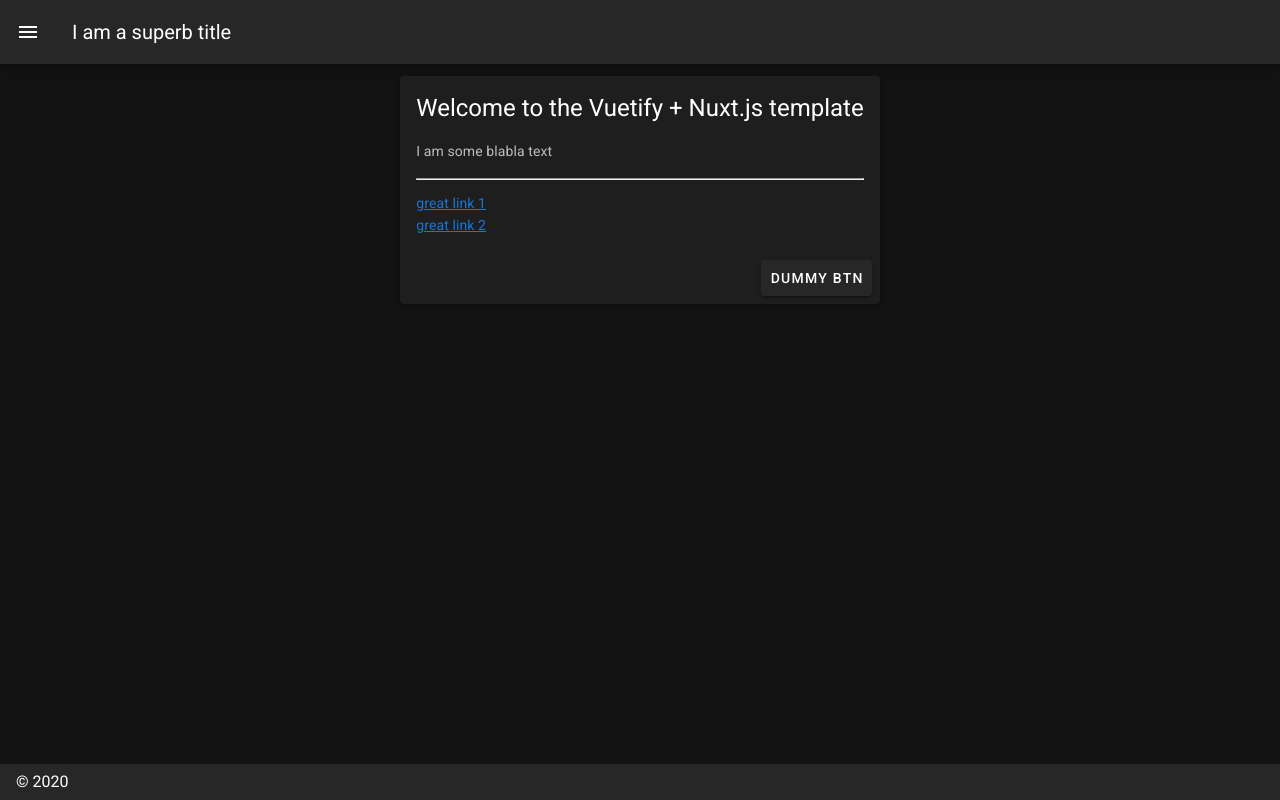
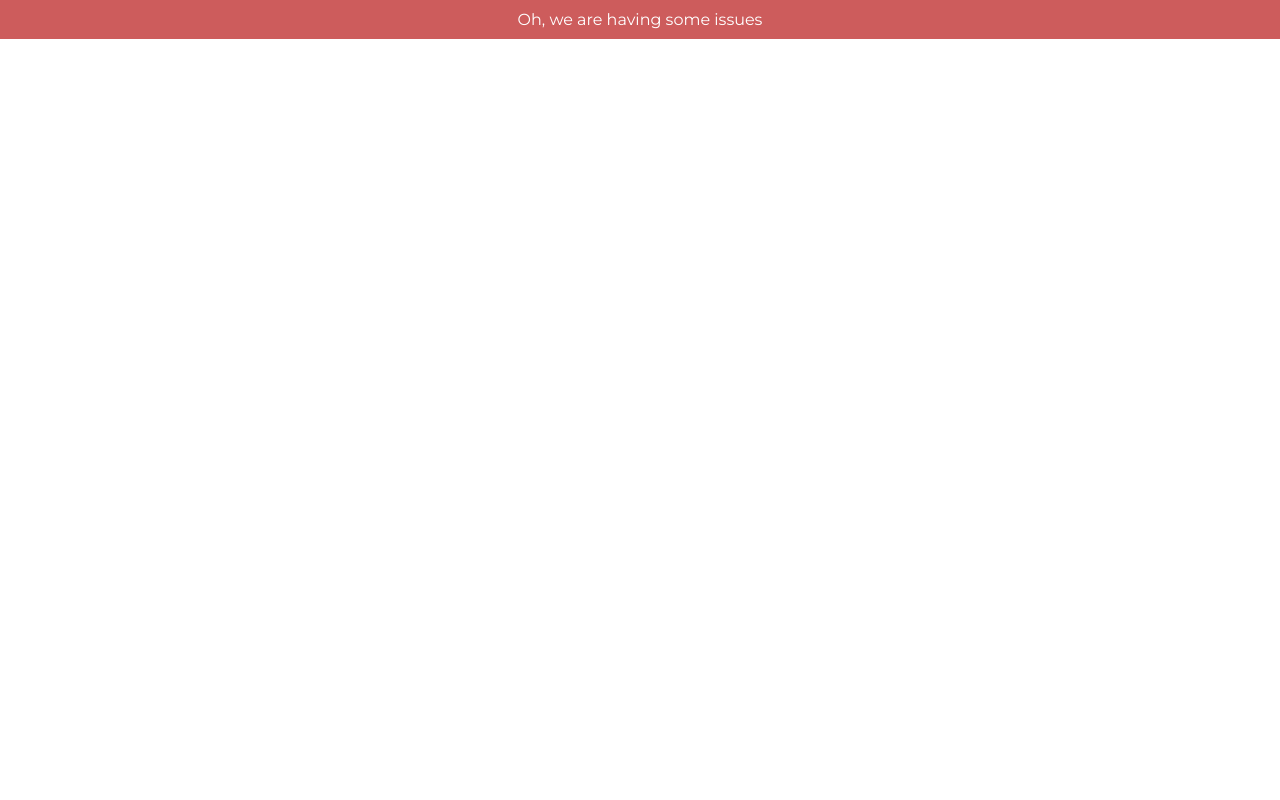
Before and after one commit to CristianLluis/serverMonitorFront, a Nuxt app: page / in a window 1280 px wide. Built offline with nearby package versions, Linux system fonts and the light colour scheme.

Commit message:
added notification bar
bar is a core component added to default layout

```diff
--- /dev/null
+++ b/components/visitors/general/NotificationBar.vue
@@ -0,0 +1,39 @@
+<template>
+  <div>
+    <div
+      v-for="i in notificationErrors"
+      :key="i.id"
+      :class="'full-background ' + i.color"
+    >
+      {{ i.text }}
+    </div>
+  </div>
+</template>
+
+<script>
+export default {
+  name: "NotificationBar",
+
+  data() {
+    return {
+      notificationErrors: [
+        {
+          color: "red",
+          id: 0,
+          text: "Oh, we are having some issues"
+        }
+      ]
+    };
+  }
+};
+</script>
+
+<style scoped>
+.full-background {
+  padding: 10px;
+  z-index: 0;
+  position: relative;
+  text-align: center;
+  color: white;
+}
+</style>
--- a/layouts/default.vue
+++ b/layouts/default.vue
@@ -1,64 +1,53 @@
 <template>
-  <v-app dark>
-    <v-navigation-drawer
-      v-model="drawer"
-      fixed
-      app
-    >
-      <v-list>
-        <v-list-item
-          v-for="(item, i) in items"
-          :key="i"
-          :to="item.to"
-          router
-          exact
-        >
-          <v-list-item-action>
-            <v-icon>{{ item.icon }}</v-icon>
-          </v-list-item-action>
-          <v-list-item-content>
-            <v-list-item-title v-text="item.title" />
-          </v-list-item-content>
-        </v-list-item>
-      </v-list>
-    </v-navigation-drawer>
-    <v-app-bar
-      :clipped-left="clipped"
-      fixed
-      app
-    >
-      <v-app-bar-nav-icon @click.stop="drawer = !drawer" />
-      <v-toolbar-title v-text="title" />
-      <v-spacer />
-    </v-app-bar>
-    <v-content>
-      <v-container>
-        <nuxt />
-      </v-container>
-    </v-content>
-    <v-footer
-      fixed
-      app
-    >
-      <span>&copy; {{ new Date().getFullYear() }}</span>
-    </v-footer>
-  </v-app>
+  <div>
+    <NotificationBar />
+    <nuxt />
+  </div>
 </template>
 
 <script>
+import NotificationBar from "@/components/visitors/general/NotificationBar";
+
 export default {
-  data () {
-    return {
-      drawer: false,
-      items: [
-        {
-          icon: 'mdi-apps',
-          title: 'Welcome',
-          to: '/'
-        }
-      ],
-      title: 'I am a superb title'
-    }
+  components: {
+    NotificationBar
   }
+};
+</script>
+
+<style>
+body {
+  font-family: Montserrat;
 }
-</script>
+body,
+html {
+  margin: 0px;
+  padding: 0px;
+}
+h2,
+h3,
+h1,
+h4 {
+  margin-top: 5px;
+  margin-bottom: 5px;
+}
+a,
+a:focus,
+a:visited,
+a:hover {
+  color: #000;
+  text-decoration: none;
+}
+.issue,
+.yellow {
+  background: #f1c21a;
+}
+.down,
+.red {
+  background: #cd5c5c;
+}
+.up,
+.green {
+  background: #2ee779;
+}
+</style>
--- a/nuxt.config.js
+++ b/nuxt.config.js
@@ -15,6 +15,10 @@
     ],
     link: [
       { rel: 'icon', type: 'image/x-icon', href: '/favicon.ico' }
+    ],
+    link: [
+      { rel: 'icon', type: 'image/x-icon', href: '/favicon.ico' },
+      { rel: 'stylesheet', href: 'https://fonts.googleapis.com/css?family=Montserrat:300,400,700' }
     ]
   },
   /*
--- a/pages/index.vue
+++ b/pages/index.vue
@@ -1,36 +1,8 @@
 <template>
-  <v-layout column justify-center align-center>
-    <v-flex xs12 sm8 md6>
-      <v-card>
-        <v-card-title class="headline">
-          Welcome to the Vuetify + Nuxt.js template
-        </v-card-title>
-        <v-card-text>
-          <p>
-            I am some blabla text
-          </p>
-          <hr class="my-3">
-          <a href="#" target="_blank">
-            great link 1
-          </a>
-          <br>
-          <a href="#" target="_blank">
-            great link 2
-          </a>
-        </v-card-text>
-        <v-card-actions>
-          <v-spacer />
-          <v-btn>
-            Dummy btn
-          </v-btn>
-        </v-card-actions>
-      </v-card>
-    </v-flex>
-  </v-layout>
+  <div>
+    <nuxt />
+  </div>
 </template>
 
 <script>
-
-export default {
-}
 </script>
```
